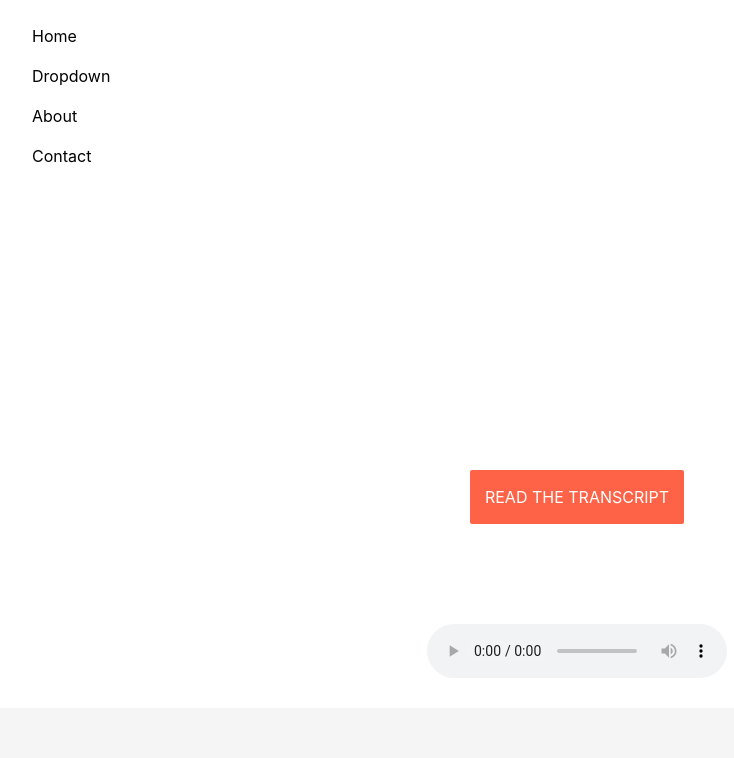
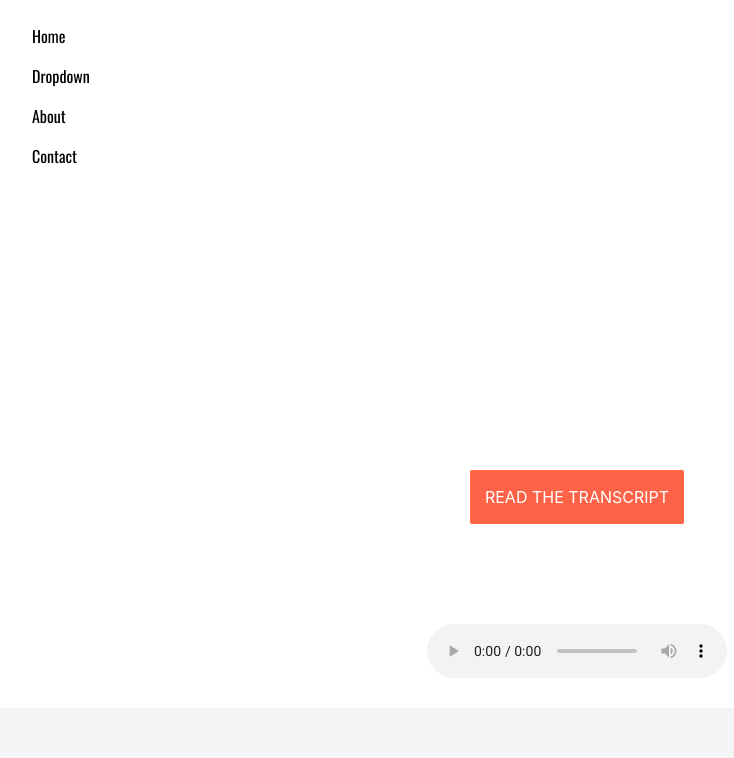
Before and after one commit to iceddrop/Prodca, a plain HTML site: page index.html in a window 1280 px wide. Both pictures are taken after a click on the icon 1188 px from the left and 28 px from the top of the page. Shown: the part 42-800 px from the top of the page, without its empty margins (63-797 px from the left). Drawn offline with nearby package versions, Linux system fonts and the light colour scheme.

Commit message:
fourth commit

```diff
--- a/homepage.css
+++ b/homepage.css
@@ -1,8 +1,12 @@
+@import url('https://fonts.googleapis.com/css2?family=Baloo+2&family=Dancing+Script:wght@500&family=Didact+Gothic&family=Kanit&family=Oswald&family=Play&family=Roboto&family=Saira:wght@700&family=Spline+Sans&display=swap');
 nav{
     color: white;
 }
 nav a{
     color: black;
+}
+nav li a{
+    font-family:oswald;
 }
 .background-2{
     background-color: white;
@@ -385,7 +389,7 @@ footer{
         margin-left:9px;
     }
 }
-@media only screen and (min-width:2559px) and (max-width:3000px){
+@media only screen and (min-width:1800px) and (max-width:3000px){
     .background-1{
         background-size: cover;
     }
```
